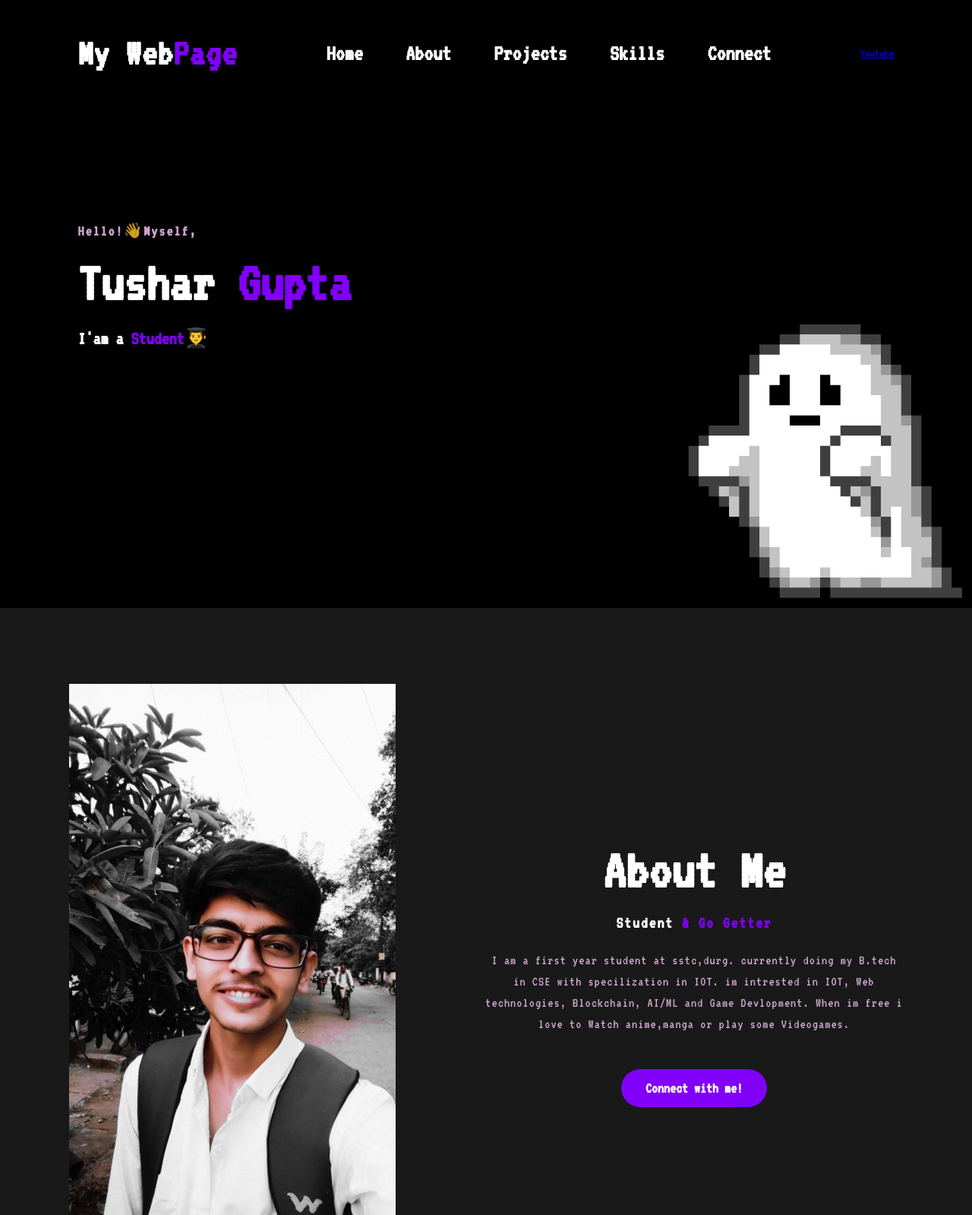
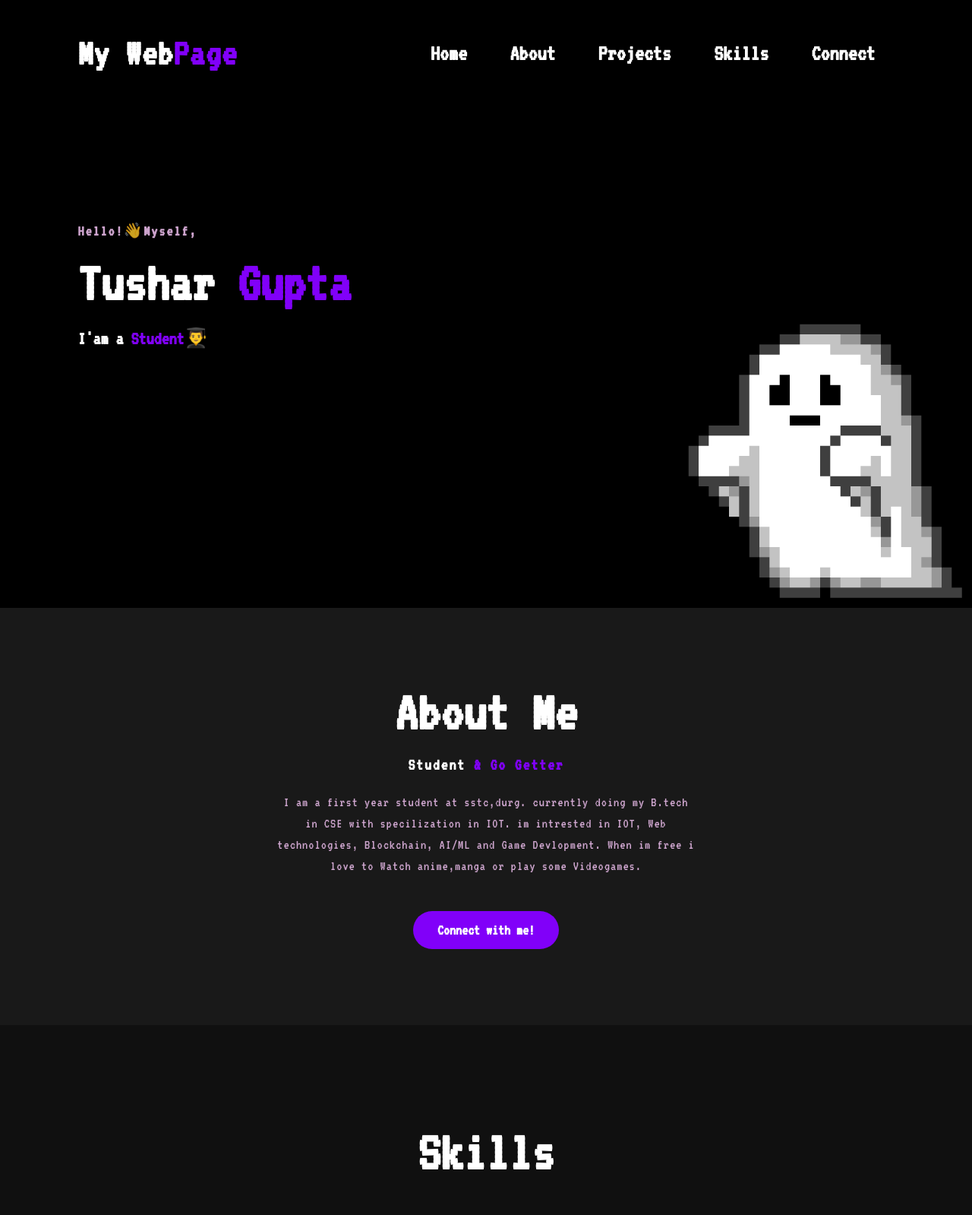
Before and after one commit to Tushar-2003/testing, a plain HTML site: page index.html in a window 1280 px wide. Shown: the top 1599 px of the page at 76% size. Drawn offline with Linux system fonts and the light colour scheme.

Commit message:
Update index.html

```diff
--- a/index.html
+++ b/index.html
@@ -1,7 +1,10 @@
 <!DOCTYPE html>
 <html>
 <head>
-	<meta charset="UTF-8" name="viewport" content="width=device-width, initial-scale=1">
+
+	<meta name="viewport" content="width=device-width,initial-scale=1,maximum-scale=1,user-scalable=no">
+	<meta http-equiv="X-UA-Compatible" content="IE=edge,chrome=1">
+	<meta name="HandheldFriendly" content="true">
 	<title>Portfolio website</title>
 	<link rel="stylesheet" type="text/css" href="css/style.css">
 
@@ -24,7 +27,6 @@
 				<li><a href="#skills">Skills</a></li>
 				<li><a href="#footer">Connect</a></li>
 			</ul>
-			<a href="https://www.youtube.com/channel/UCCVD3Beh4kU8TPQsuWRs5fQ/about" class="btn">Youtube</a>
 		</nav>
 
 		<div class="content">
@@ -38,7 +40,6 @@
 	<!----About section start---->
 	<section class="about" id="About">
 		<div class="main">
-			<img src="img/me.jpeg" alt="myface">
 			<div class="about-text">
 				<h2>About Me</h2>
 				<h5>Student <span>& go getter </span></h5>
@@ -48,7 +49,7 @@
 		</div>
 	</section>
 
-	<!-----service section start----------->
+	<!-----skill section start----------->
 	<div class="skill" id="skills">
 		<div class="title">
 			<h2>Skills</h2>
```
